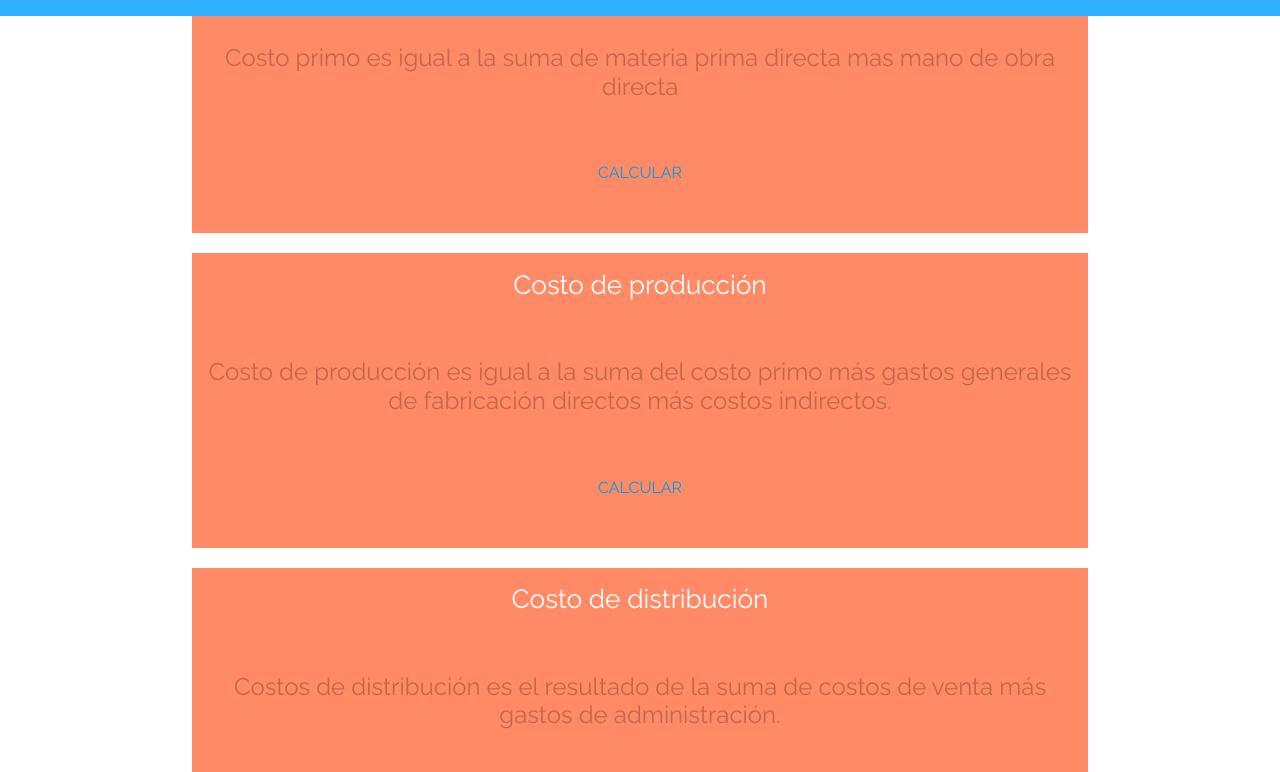
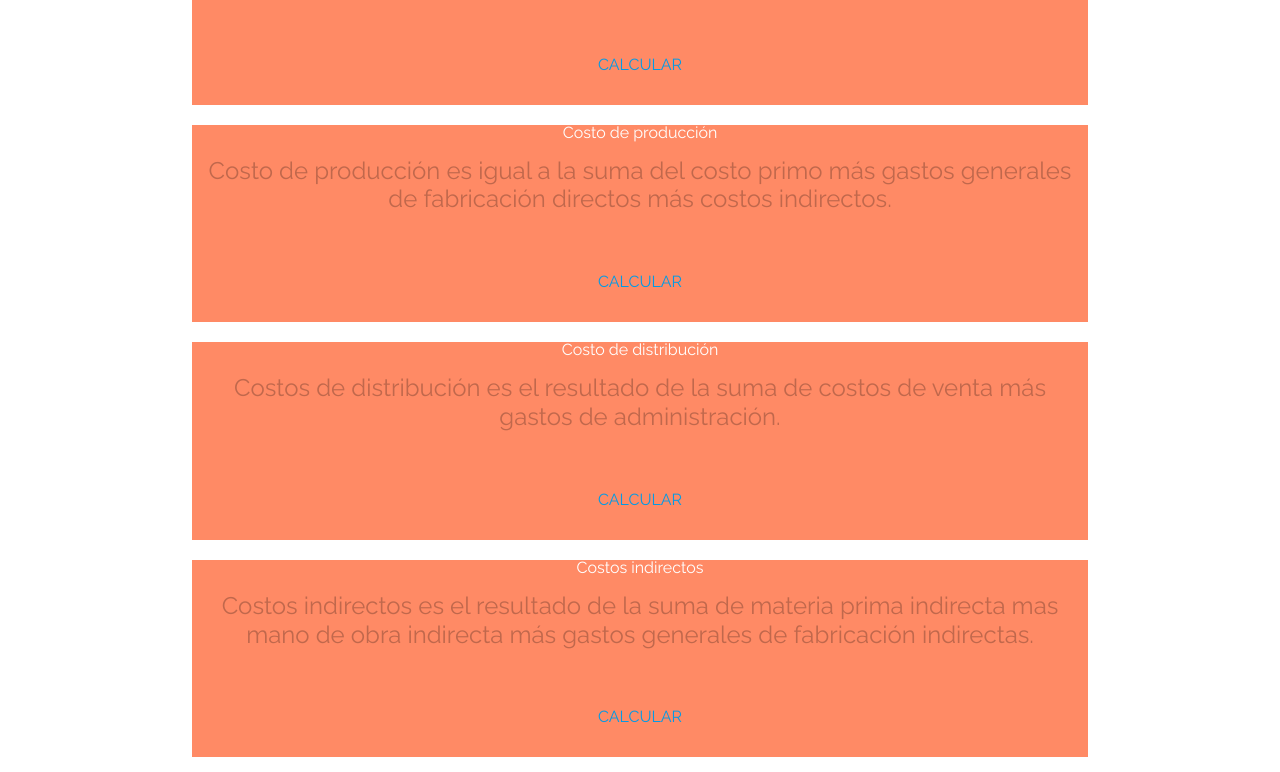
Before and after one commit to eddlelou06/Contados, a plain HTML site: page index.html in a window 1280 px wide. Shown: the part 157-929 px from the top of the page. Drawn offline with nearby package versions, Linux system fonts and the light colour scheme.

Commit message:
Update styles.css

```diff
--- a/styles.css
+++ b/styles.css
@@ -2,7 +2,8 @@
 padding y otras propiedades que los navegadores
 añaden automáticamente */
 
-
+html,body,div,span,applet,object,iframe,h1,h2,h3,h4,h5,h6,p,blockquote,pre,a,abbr,acronym,address,big,cite,code,del,dfn,em,img,ins,kbd,q,s,samp,small,strike,strong,sub,sup,tt,var,b,u,i,center,dl,dt,dd,fieldset,form,label,legend,table,caption,tbody,tfoot,thead,tr,th,td,article,aside,canvas,details,embed,figure,figcaption,footer,header,hgroup,menu,nav,output,ruby,section,summary,time,mark,audio,video{border:0;font-size:100%;font:inherit;vertical-align:baseline;margin:0;padding:0}article,aside,details,figcaption,figure,footer,header,hgroup,menu,nav,section{display:block}body{line-height:1}blockquote,q{quotes:none}blockquote:before,blockquote:after,q:before,q:after{content:none}table{border-collapse:collapse;border-spacing:0}
+@import url('https://fonts.googleapis.com/css?family=Zilla+Slab+Highlight');
 *{
     box-sizing: border-box;
 }
```
